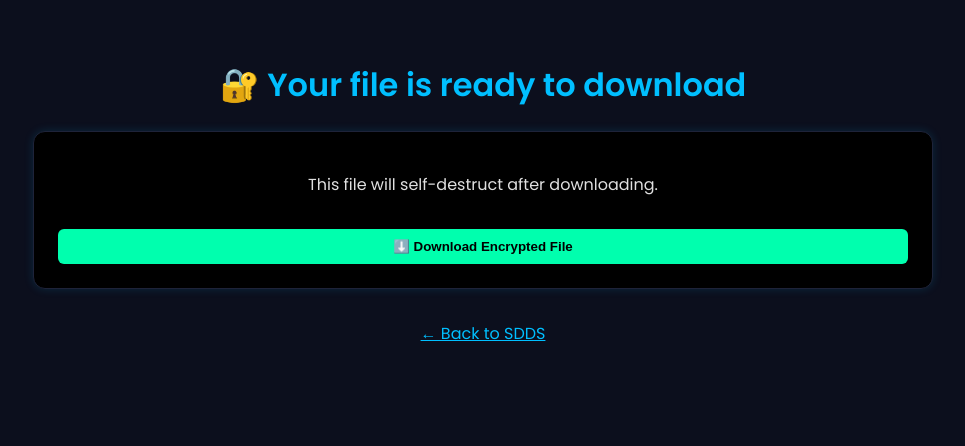
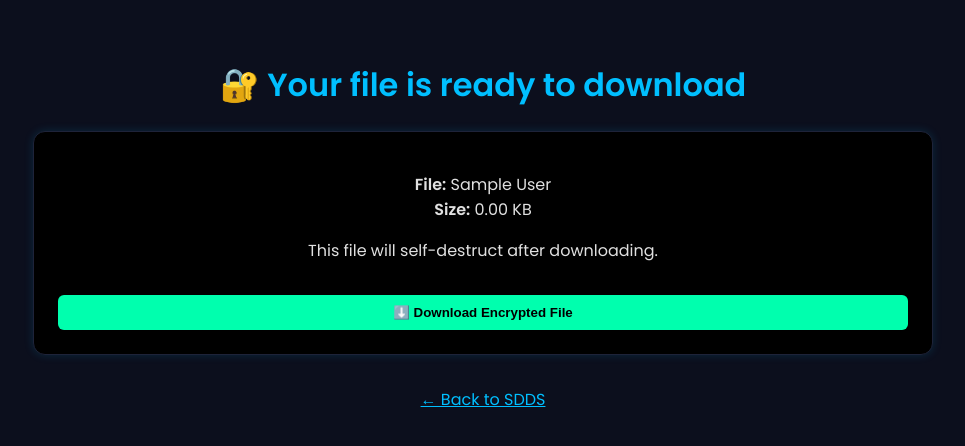
Before and after one commit to BhuvaneswarRaju/sdds-project, a Flask app: template templates/download.html in a window 1280 px wide. Shown: the top 446 px of the page, without its empty margins (157-1122 px from the left). Run offline with Flask 3, Linux system fonts and the light colour scheme; the template is opened without the code that fills it: most values are stand-ins (such as "Sample title", 1, 10 or a date in 2020).

Commit message:
Added filename and size to download confirmation page

```diff
--- a/app.py
+++ b/app.py
@@ -5,9 +5,9 @@ from cryptography.fernet import Fernet
 app = Flask(__name__)
 UPLOAD_FOLDER = 'uploads'
 app.config['UPLOAD_FOLDER'] = UPLOAD_FOLDER
-app.config['MAX_CONTENT_LENGTH'] = 5 * 1024 * 1024  # 5MB limit
+app.config['MAX_CONTENT_LENGTH'] = 5 * 1024 * 1024  # 5MB
 
-# Ensure uploads/ exists
+# Ensure uploads folder exists
 os.makedirs(UPLOAD_FOLDER, exist_ok=True)
 
 # Load or generate key
@@ -27,27 +27,25 @@ fernet = Fernet(key)
 def home():
     return render_template('index.html')
 
-# Encrypt + upload
+# Encrypt and save
 @app.route('/encrypt', methods=['POST'])
 def encrypt_file():
     uploaded_file = request.files['file']
     if uploaded_file.filename != '':
         file_path = os.path.join(app.config['UPLOAD_FOLDER'], uploaded_file.filename)
 
-        # Encrypt and save
         file_data = uploaded_file.read()
         encrypted_data = fernet.encrypt(file_data)
 
         with open(file_path + '.enc', 'wb') as enc_file:
             enc_file.write(encrypted_data)
 
-        # Generate download link
         download_link = url_for('download_file', filename=uploaded_file.filename + '.enc', _external=True)
         return render_template('success.html', link=download_link)
 
     return redirect(url_for('home'))
 
-# Decrypt uploaded file
+# Decrypt a file
 @app.route('/decrypt', methods=['POST'])
 def decrypt_file():
     uploaded_file = request.files['file']
@@ -68,23 +66,25 @@ def decrypt_file():
 
     return redirect(url_for('home'))
 
-# Show download confirmation page
+# Show branded download page
 @app.route('/uploads/<filename>', methods=['GET'])
 def download_file(filename):
     file_path = os.path.join(app.config['UPLOAD_FOLDER'], filename)
 
     if os.path.exists(file_path):
-        # Block bots/previews
+        # Prevent preview bots from triggering file deletion
         user_agent = request.headers.get('User-Agent', '').lower()
         if "whatsapp" in user_agent or "bot" in user_agent or "preview" in user_agent or "fetch" in user_agent:
             return make_response("⏳ Preparing your file. Please open this link in a browser.", 200)
 
-        # Show branded download page
-        return render_template("download.html", filename=filename)
+        # Show download page with file details
+        file_size = os.path.getsize(file_path)
+        display_name = filename.replace('.enc', '')
+        return render_template("download.html", filename=filename, display_name=display_name, size=file_size)
 
     return "<h2>❌ This file is no longer available.</h2><p><a href='/'>← Go back</a></p>", 404
 
-# Actual download action (POST only)
+# Final download + delete
 @app.route('/start-download/<filename>', methods=['POST'])
 def start_download(filename):
     file_path = os.path.join(app.config['UPLOAD_FOLDER'], filename)
@@ -96,11 +96,11 @@ def start_download(filename):
 
     return "<h2>❌ This file is no longer available or already downloaded.</h2><p><a href='/'>← Go back</a></p>", 404
 
-# File too large error
+# Handle large uploads
 @app.errorhandler(413)
 def file_too_large(e):
     return "<h2>⚠️ File too large!</h2><p>Upload limit: 5MB</p><p><a href='/'>← Go back</a></p>", 413
 
-# Run app (Render-compatible)
+# Run Flask on Render
 if __name__ == '__main__':
     app.run(host='0.0.0.0', port=10000)
--- a/templates/download.html
+++ b/templates/download.html
@@ -10,6 +10,10 @@
     <div class="container">
         <h1 style="color: #00bfff; text-align: center;">🔐 Your file is ready to download</h1>
         <div class="card">
+            <p style="text-align: center;">
+                <strong>File:</strong> {{ display_name }}<br>
+                <strong>Size:</strong> {{ '%.2f' % (size / 1024.0) }} KB
+            </p>
             <p style="text-align: center;">This file will self-destruct after downloading.</p>
             <form method="POST" action="/start-download/{{ filename }}">
                 <button type="submit" class="btn btn-primary" style="width: 100%; padding: 10px;">⬇️ Download Encrypted File</button>
```
